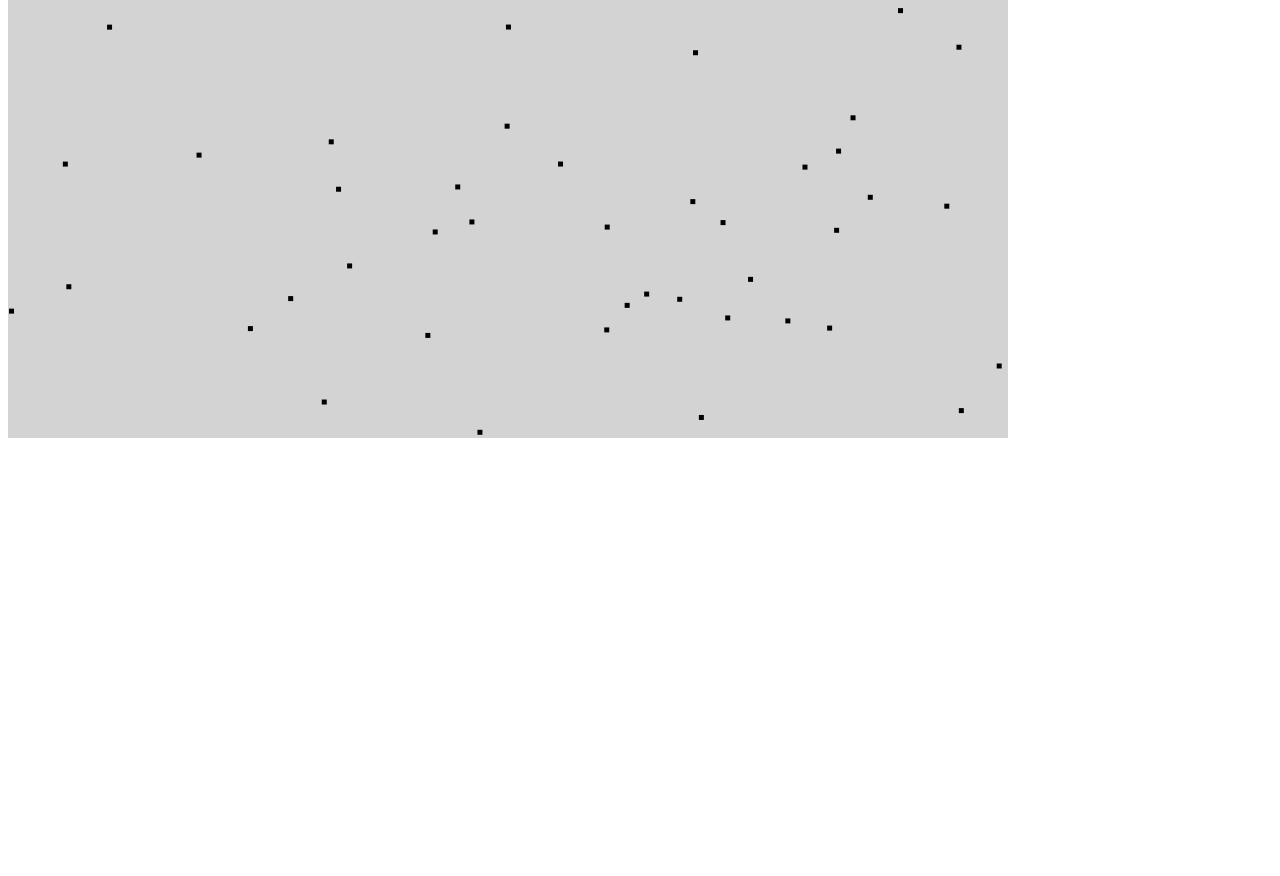
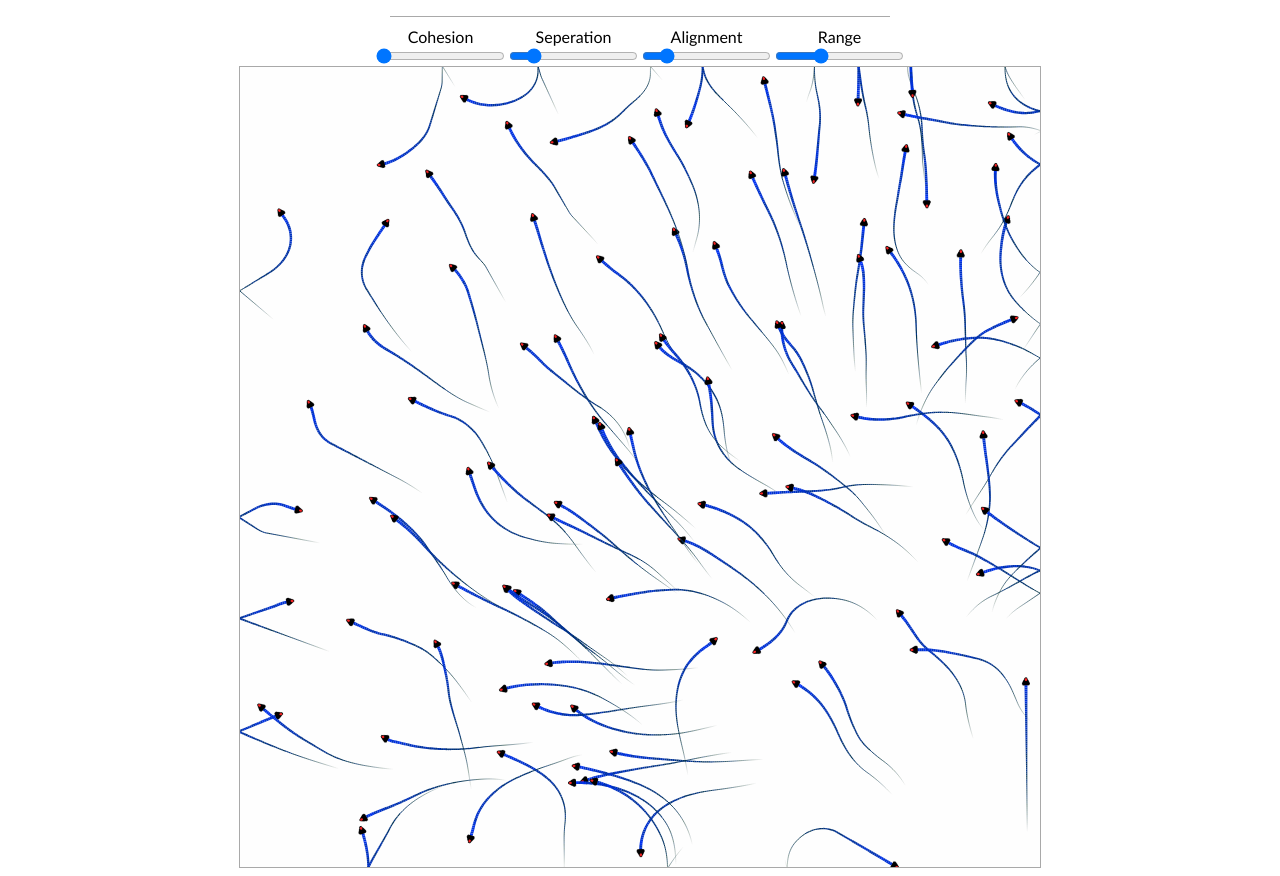
Before and after one commit to ketameen/Boid-Simulator, a plain HTML site: page index.html in a window 1280 px wide. Shown: the part 70-946 px from the top of the page. Before the commit the page ends 800 px from the top, so only its background shows below. Drawn offline with Linux system fonts and the light colour scheme.

Commit message:
Please enter the commit message for your changes. Lines starting  with '#' will be ignored, and an empty message aborts the commit.
 On branch Boid
 Changes to be committed:
	new file:   assets/arrow.png
	modified:   flock.js
	modified:   index.html

```diff
--- a/flock.js
+++ b/flock.js
@@ -1,86 +1,116 @@
 
-const height=500;
-const width=1000;
+const height = 800;
+const width  = 800;
 
-const boidSize=5;
+const boidSize = 8  ;
+const density  = 100;
+const maxSpeed = 2  ;
+const turnVelocity = 100;
 
-const density=50;
 
-const maxSpeed=10;
-
-const ACCELERATION_RATE=1
-
-const RADIUS=20
+const TRAIL_LENGTH = 75;
+const RADIUS = 20;
+const ACCELERATION_RATE = 0.0001;
 
 
 
 class Boid
 {
-    constructor(pos,vel,accelaration)
+    constructor(pos, vel, accelaration)
     {
-        this.pos=pos;
-        this.vel=vel;
-        this.accelaration=accelaration;
+        this.pos = pos;
+        this.vel = vel;
+        this.accelaration = accelaration;
 
     }
 
     getDistance(boid)
     {
-        return Math.sqrt((this.pos.x-boid.pos.x)**2+(this.pos.y-boid.pos.y)**2);
+        return Math.sqrt((this.pos.x-boid.pos.x)**2 + (this.pos.y-boid.pos.y)**2);
     }
 
-    align(boids)
+    align(boids, cohesion_rate = 0, seperation_rate = 1, alignment_rate=0, range_value)
     {
 
-        let accSum={x:0,y:0}
+        let accSum = {x:0, y:0}
 
-        //totalMagnitude=0
+        let diff_posSum = {x:0, y:0}
+
+        let posSum = {x:0, y:0}
+
+        let totalDistance = 0
+
+        let numBoids = 0
 
         for(let boid of boids)
         {
-            const distance=this.getDistance(boid)
+            const distance = this.getDistance(boid)
 
-            if(boid!==this && distance<RADIUS)
+            totalDistance += distance
+
+            if(boid!==this && distance<range_value)
             {
-            //accSum.x+=boid.accelaration.x/distance
-            //accSum.y+=boid.accelaration.y/distance
 
-            accSum.x+=boid.vel.x
-            accSum.y+=boid.vel.y
+                accSum.x += boid.vel.x - this.vel.x
+                accSum.y += boid.vel.y - this.vel.y
 
-            //accSum.x+=Math.abs(this.pos.x-boid.pos.x)/distance
-            //accSum.y+=Math.abs(this.pos.y-boid.pos.y)/distance
+                diff_posSum.x += boid.pos.x - this.pos.x
+                diff_posSum.y += boid.pos.y - this.pos.y
+
+                posSum.x += boid.pos.x
+                posSum.y += boid.pos.y
+
+
+
+
+                numBoids+=1
+
             }
 
         }
 
-        this.accelaration.x+=accSum.x/boids.length-this.vel.x
-        this.accelaration.y+=accSum.y/boids.length-this.vel.y
 
-        //this.vel.x=accSum.x/boids.length-this.vel.x
-        //this.vel.y=accSum.y/boids.length-this.vel.y
+        if(numBoids > 0)
+        {
+            console.log("accumulated vel ",accSum)
+
+            this.accelaration.x += accSum.x / numBoids * alignment_rate ;
+            this.accelaration.y += accSum.y / numBoids * alignment_rate ;
+
+            this.accelaration.x -=  (diff_posSum.x  / numBoids)  * seperation_rate ;
+            this.accelaration.y -=  (diff_posSum.y  / numBoids)  * seperation_rate ;
+
+            this.accelaration.x +=  (diff_posSum.x  / numBoids)  * cohesion_rate ;
+            this.accelaration.y +=  (diff_posSum.y  / numBoids)  * cohesion_rate ;
+        }
+
+
+
 
         console.log("accelaration",this.vel)
 
     }
 
-    draw()
+    draw(sprite)
     {
-        //ctx.fillRect(this.pos.x,this.pos.y,boidSize,boidSize);
         ctx.save()
-        /*ctx.beginPath();
-        ctx.moveTo(this.pos.x, this.pos.y);
-        ctx.lineTo(this.pos.x+boidSize, this.pos.y+boidSize);
-        ctx.lineTo(this.pos.x-boidSize, this.pos.y+boidSize);
 
-        ctx.fill();*/
+        if(sprite)
+        {
+            ctx.translate(this.pos.x, this.pos.y );
+            ctx.rotate(-(Math.atan2(this.vel.x, this.vel.y) + Math.PI));
+            ctx.translate(-this.pos.x, -this.pos.y);
+            ctx.drawImage(sprite, this.pos.x - boidSize/2, this.pos.y - boidSize/2, boidSize, boidSize);
+            ctx.setTransform(1, 0, 0, 1, 0, 0);
+        }
 
-
-        //ctx.translate(this.pos.x,this.pos.y)
-        //ctx.rotate(Math.atan2(this.vel.y,this.vel.x));
-        //ctx.rotate((Math.PI / 180) * 25);
-        ctx.fillRect(this.pos.x,this.pos.y,boidSize,boidSize);
-        //ctx.translate(0,0)
+       else
+        {
+            ctx.fillStyle = `rgb(0,0,0)`;
+            ctx.beginPath();
+            ctx.arc(this.pos.x, this.pos.y, boidSize, 0, 2 * Math.PI);
+            ctx.fill()
+        }
 
         ctx.restore()
     }
@@ -88,30 +118,32 @@ class Boid
     move()
     {
 
+        console.log("Velocity ",this.vel)
 
-
-        if(Math.sqrt((this.vel.x)**2,(this.vel.y)**2)<maxSpeed)
-        {
-            this.vel.x+=this.accelaration.x * ACCELERATION_RATE;
-            this.vel.y+=this.accelaration.y * ACCELERATION_RATE;
-        }
-
-        else{
-            this.vel.x=this.vel.x/Math.sqrt((this.vel.x)**2,(this.vel.y)**2)*maxSpeed
-            this.vel.y=this.vel.y/Math.sqrt((this.vel.x)**2,(this.vel.y)**2)*maxSpeed
-        }
+        console.log("VelMagnitude",Math.sqrt((this.vel.x)**2,(this.vel.y)**2))
 
 
 
 
-        this.pos.x+=this.vel.x;
-        this.pos.y+=this.vel.y;
+        this.vel.x += this.accelaration.x * ACCELERATION_RATE;
+        this.vel.y += this.accelaration.y * ACCELERATION_RATE;
 
-        if(this.pos.x>width) this.pos.x=0
-        if(this.pos.x<0) this.pos.x=width
 
-        if(this.pos.y>height) this.pos.y=0
-        if(this.pos.y<0) this.pos.y=height
+        this.vel.x = (this.vel.x/Math.sqrt((this.vel.x)**2+(this.vel.y)**2))*maxSpeed
+        this.vel.y = (this.vel.y/Math.sqrt((this.vel.x)**2+(this.vel.y)**2))*maxSpeed
+
+        this.pos.x += this.vel.x;
+        this.pos.y += this.vel.y;
+
+        if(this.pos.x>width)  this.vel.x -= turnVelocity
+        if(this.pos.x<0)      this.vel.x += turnVelocity
+
+        if(this.pos.y>height) this.vel.y -= turnVelocity
+        if(this.pos.y<0)      this.vel.y += turnVelocity
+
+        this.accelaration.x = 0
+        this.accelaration.y = 0
+
     }
 
 
@@ -120,46 +152,108 @@ class Boid
 }
 
 
+function check_existence(boid, boids)
+{
+    if (boids.length > 0)
+    {
+        console.log(boids)
 
-const boids=[]
+        for (let i = 0; i < boids.length; i++)
+        {
+            if (boids[i].pos.x == boid.pos.x && boids[i].pos.y == boid.pos.y) return true;
+        }
+    }
+    return false;
+}
 
-for (let i=0;i<density;i++)
+/***_____________________________________________________________________________________________________________***/
+
+const boids = []
+
+const boid_path_history = []
+
+for (let i=0; i<density; i++)
 {
-    boids.push
-    (
-        new Boid
+    current_boid = null;
+
+    while(true)
+    {
+        x_position = Math.random() * (width  - 200 ) + width/2;
+        y_position = Math.random() * (height - 200 ) + height/2;
+        current_boid = new Boid
         (
-            {x:Math.random()*width, y:Math.random()*height},
-            {x:Math.random() ,   y:Math.random()},
-            //{x:Math.random() * ACCELERATION_RATE,   y:Math.random() * ACCELERATION_RATE}
-            {x:0,y:0}
+            {x : x_position, y : y_position},
+            {x:  Math.random() * 2 - 1 ,   y : Math.random() * 2 - 1},
+            {x : 0, y : 0}
 
         )
-    )
+        if(!check_existence(current_boid, boids)) break;
+    }
+
+
+    boids.push(current_boid)
+    boid_path_history.push([]);
+
 }
 
-const canvas=document.createElement("canvas");
+const canvas = document.createElement("canvas");
 canvas.id = "canvas";
 canvas.width = width;
 canvas.height = height;
-canvas.style.backgroundColor="lightgray"
+canvas.style.backgroundColor="#fefefe"
 
 var body = document.getElementsByTagName("body")[0];
 body.appendChild(canvas);
+
+const sprite = new Image();
+sprite.src = "assets/arrow.png";
+
+
 
 
 const ctx=canvas.getContext("2d");
 
 function update()
 {
+    const seperation_slider_value = document.getElementById("seperation_slider").value;
+    const cohesion_slider_value   = document.getElementById("cohesion_slider"  ).value;
+    const alignment_slider_value  = document.getElementById("alignment_slider" ).value;
+    const range_slider_value      = document.getElementById("range_slider" ).value;
 
-    ctx.clearRect(0,0,width,height);
+    ctx.clearRect(0, 0, width, height);
 
     for(let boid of boids){
-        boid.draw();
-        boid.move();
-        boid.align(boids);
+        boid.align(boids,
+            cohesion_slider_value,
+            seperation_slider_value,
+            alignment_slider_value,
+            range_slider_value);
+
+
+            boid_index = boids.indexOf(boid);
+
+            boid_path_history[boid_index].push({x : boid.pos.x, y : boid.pos.y });
+
+            if(boid_path_history[boid_index] . length > TRAIL_LENGTH) boid_path_history[boid_index].shift();
+
+            boid.move();
+
+            for (let i = 1; i < boid_path_history[boid_index].length; i++)
+            {
+                ctx.lineWidth = (i / boid_path_history[boid_index].length) * 3
+                ctx.strokeStyle = `rgb(0,50,${(i / boid_path_history[boid_index].length) * 200 + Math.random()*55 })`
+                ctx.beginPath()
+                ctx.moveTo(boid_path_history[boid_index][i].x , boid_path_history[boid_index][i].y);
+                ctx.lineTo(boid_path_history[boid_index][i-1].x, boid_path_history[boid_index][i-1].y)
+                ctx.stroke();
+            }
+
+            boid.draw(sprite);
     }
+
     requestAnimationFrame(update)
 }
+
+
+
 update();
--- a/index.html
+++ b/index.html
@@ -1,16 +1,76 @@
 <html>
     <style>
+        *
+        {
+            font-family : Calibri;
+        }
+        #creator
+        {
+            display: flex;
+            align-items: center;
+            margin-bottom: 20px;
+        }
+        #title
+        {
+            font-weight: bold;
+            font-size: x-large;
+
+        }
+        body
+        {
+            display: flex;
+            justify-content: center;
+            align-items: center;
+            flex-direction: column;
+            align-content: center;
+        }
         canvas
         {
             margin: auto;
-            background-color: lightgray;
+            border: solid 1px darkgrey;
+            background-color: rgb(240, 240, 240);
+        }
+        .option_slider
+        {
+            display: flex;
+            align-items: center;
+            flex-direction: column;
+        }
+        .options
+        {
+            display: flex;
+            flex-direction: row;
         }
     </style>
-    <body>
 
-    </body>
 
-    <script src="/flock.js">
 
-    </script>
+    <body></body>
+
+    <span id="title">Boid Simulation</span>
+    <span id="creator"><img src="https://logos-download.com/wp-content/uploads/2016/09/GitHub_logo.png" width = "20px"/>ketameen</span>
+    <div style="height: 1px; width: 500px; background-color:darkgrey; margin: 10px"></div>
+
+    <div class="options">
+        <div class="option_slider">
+            <span>Cohesion</span>
+            <input type="range" min="0" max="100" value="0" step="0.1" id = "cohesion_slider">
+        </div>
+        <div class="option_slider">
+            <span>Seperation</span>
+            <input type="range" min="0" max="100" value="15" step="0.1" id = "seperation_slider">
+        </div>
+        <div class="option_slider">
+            <span>Alignment</span>
+            <input type="range" min="0" max="100" value="15" step="0.1" id = "alignment_slider">
+        </div>
+        <div class="option_slider">
+            <span>Range</span>
+            <input type="range" min="50" max="200" value="100" step="1" id = "range_slider">
+        </div>
+    </div>
+
+
+    <script src="/flock.js"></script>
+
 </html>
```
Also changed, not shown: assets/arrow.png (added).
